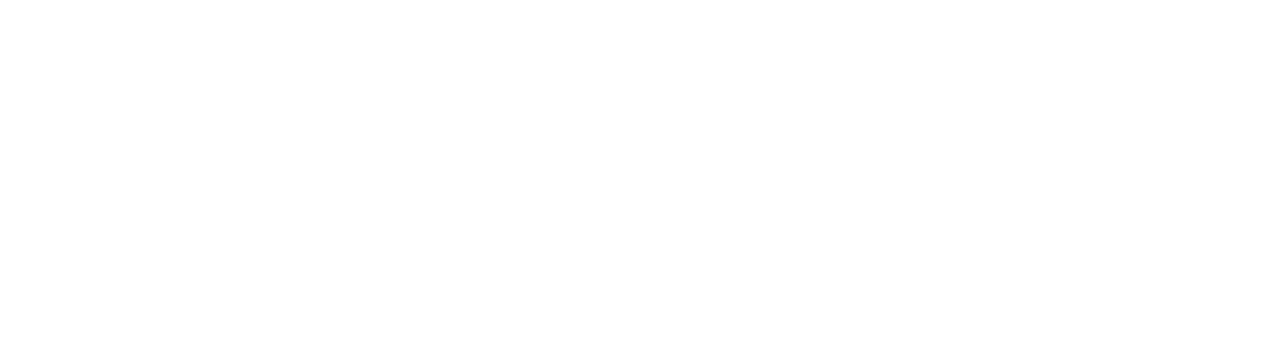
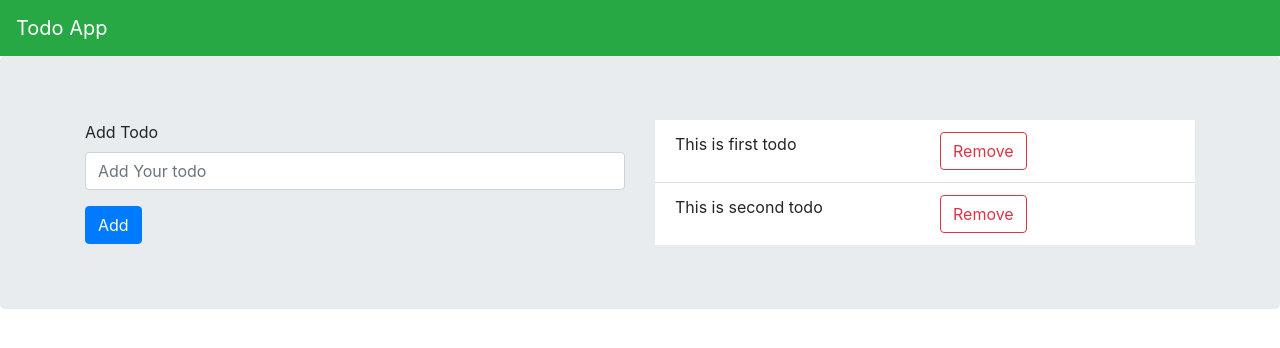
Before and after one commit to RuhanRK/simple-todo, a React (Create React App) app: page / in a window 1280 px wide. Shown: the top 348 px of the page. Built offline with nearby package versions, Linux system fonts and the light colour scheme.

Commit message:
Implement Add todo functionality

```diff
--- a/package.json
+++ b/package.json
@@ -3,7 +3,9 @@
   "version": "0.1.0",
   "private": true,
   "dependencies": {
+    "bootstrap": "^4.3.1",
     "react": "^16.8.3",
+    "react-bootstrap": "^1.0.0-beta.5",
     "react-dom": "^16.8.3",
     "react-scripts": "2.1.5"
   },
--- a/public/index.html
+++ b/public/index.html
@@ -22,6 +22,12 @@
       work correctly both with client-side routing and a non-root public URL.
       Learn how to configure a non-root public URL by running `npm run build`.
     -->
+        <link
+            rel="stylesheet"
+            href="https://maxcdn.bootstrapcdn.com/bootstrap/4.2.1/css/bootstrap.min.css"
+            integrity="sha384-GJzZqFGwb1QTTN6wy59ffF1BuGJpLSa9DkKMp0DgiMDm4iYMj70gZWKYbI706tWS"
+            crossorigin="anonymous"
+        />
         <title>React App</title>
     </head>
     <body>
@@ -36,6 +42,5 @@
 
       To begin the development, run `npm start` or `yarn start`.
       To create a production bundle, use `npm run build` or `yarn build`.
-    -->
-  </body>
+    --></body>
 </html>
--- a/src/App.js
+++ b/src/App.js
@@ -1,8 +1,70 @@
 import React, { Component } from "react";
+import {
+    Jumbotron,
+    ListGroup,
+    Container,
+    Row,
+    Col,
+    Button
+} from "react-bootstrap";
+import NavBar from "./components/NavBar";
+import FormComponent from "./components/Form";
 
 class App extends Component {
+    state = {
+        todos: [
+            { id: 0, title: "This is first todo" },
+            { id: 1, title: "This is second todo" }
+        ]
+    };
+    setTodo = todo => {
+        // create id for todo
+        let id, todoLength;
+        todoLength = this.state.todos.length;
+        if (todoLength <= 0) {
+            id = 0;
+        } else {
+            id = this.state.todos[todoLength - 1].id + 1;
+        }
+        const newTodo = {
+            id,
+            title: todo
+        };
+
+        // set new todo to todos
+        this.setState({ todos: [...this.state.todos, newTodo] });
+    };
     render() {
-        return <div className="App" />;
+        return (
+            <React.Fragment>
+                <NavBar />
+                <Jumbotron>
+                    <Container>
+                        <Row>
+                            <Col>
+                                <FormComponent setTodo={this.setTodo} />
+                            </Col>
+                            <Col>
+                                <ListGroup variant="flush">
+                                    {this.state.todos.map(todo => (
+                                        <ListGroup.Item key={todo.id}>
+                                            <Row>
+                                                <Col>{todo.title}</Col>
+                                                <Col>
+                                                    <Button variant="outline-danger">
+                                                        Remove
+                                                    </Button>
+                                                </Col>
+                                            </Row>
+                                        </ListGroup.Item>
+                                    ))}
+                                </ListGroup>
+                            </Col>
+                        </Row>
+                    </Container>
+                </Jumbotron>
+            </React.Fragment>
+        );
     }
 }
 
--- /dev/null
+++ b/src/components/Form.jsx
@@ -0,0 +1,39 @@
+import React, { Component } from "react";
+import { Form, Button } from "react-bootstrap";
+
+export class FormComponent extends Component {
+    state = {
+        todo: ""
+    };
+    handleChange = e => {
+        this.setState({ todo: e.target.value });
+    };
+    handleSubmit = e => {
+        e.preventDefault();
+
+        if (this.state.todo) {
+            this.props.setTodo(this.state.todo);
+        }
+
+        this.setState({ todo: "" });
+    };
+    render() {
+        return (
+            <Form onSubmit={this.handleSubmit}>
+                <Form.Group controlId="add-todo">
+                    <Form.Label>Add Todo</Form.Label>
+                    <Form.Control
+                        placeholder="Add Your todo"
+                        value={this.state.todo}
+                        onChange={this.handleChange}
+                    />
+                </Form.Group>
+                <Button variant="primary" type="submit">
+                    Add
+                </Button>
+            </Form>
+        );
+    }
+}
+
+export default FormComponent;
--- /dev/null
+++ b/src/components/NavBar.jsx
@@ -0,0 +1,12 @@
+import React from "react";
+import { Navbar } from "react-bootstrap";
+
+const NavBar = () => {
+    return (
+        <Navbar bg="success" variant="dark">
+            <Navbar.Brand>Todo App</Navbar.Brand>
+        </Navbar>
+    );
+};
+
+export default NavBar;
```
Also changed, not shown: 1 other file (tests, documents, lock files or other folders). Lines whose indentation alone changed are shown as unchanged.
